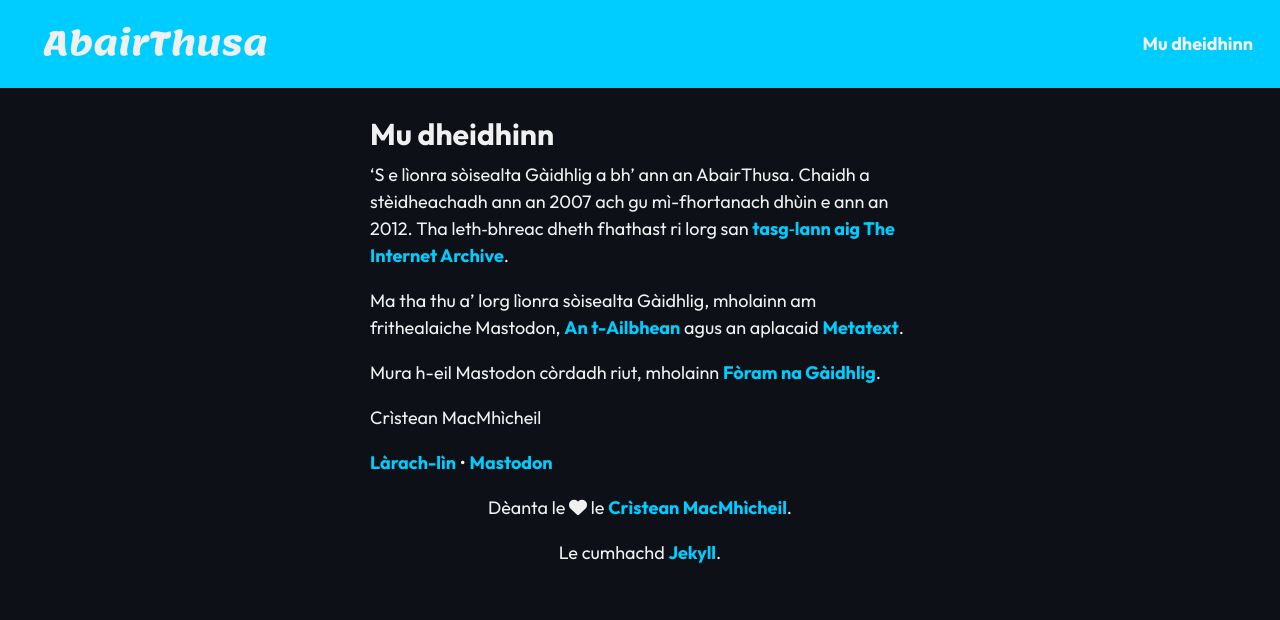
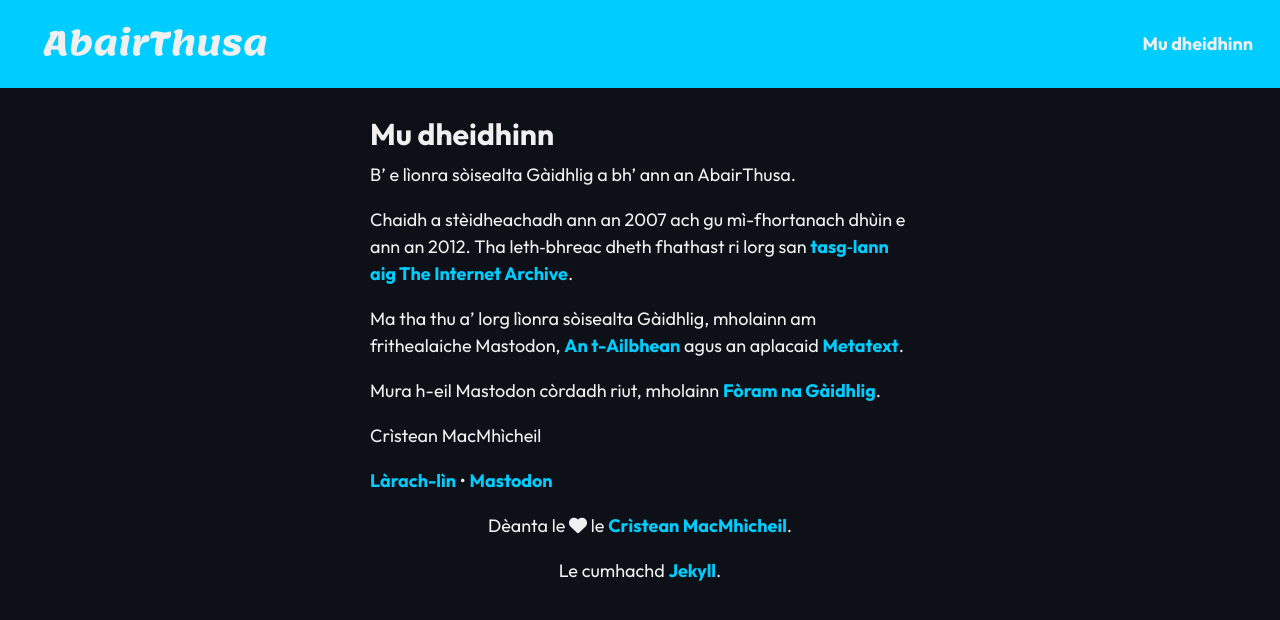
Before and after one commit to angeidheal/abairthusa, a Jekyll site: the page built from index.md, in a window 1280 px wide. Shown: the top 620 px of the page. Built offline with Jekyll 4.4.1, drawn with Linux system fonts in a browser that asks for light colours; nearby versions of some CDN libraries.

```diff
--- a/index.md
+++ b/index.md
@@ -1,10 +1,16 @@
----
-layout: page
-title: Mu dheidhinn
-permalink: /
 ---
 
-'S e lìonra sòisealta Gàidhlig a bh' ann an AbairThusa. Chaidh a stèidheachadh ann an 2007 ach gu mì-fhortanach dhùin e ann an 2012. Tha leth‑bhreac dheth fhathast ri lorg san [tasg‑lann aig The Internet Archive](https://web.archive.org/web/20090205170058/http://abairthusa.ning.com/).
+layout: page
+
+title: Mu dheidhinn
+
+permalink: /
+
+---
+
+B' e lìonra sòisealta Gàidhlig a bh' ann an AbairThusa.
+
+Chaidh a stèidheachadh ann an 2007 ach gu mì-fhortanach dhùin e ann an 2012. Tha leth‑bhreac dheth fhathast ri lorg san [tasg‑lann aig The Internet Archive](https://web.archive.org/web/20090205170058/http://abairthusa.ning.com/).
 
 Ma tha thu a' lorg lìonra sòisealta Gàidhlig, mholainn am frithealaiche Mastodon, [An t-Ailbhean](https://ailbhean.co-shaoghal.net/explore) agus an aplacaid [Metatext](https://apps.apple.com/us/app/metatext/id1523996615?mt=8).
 
```
